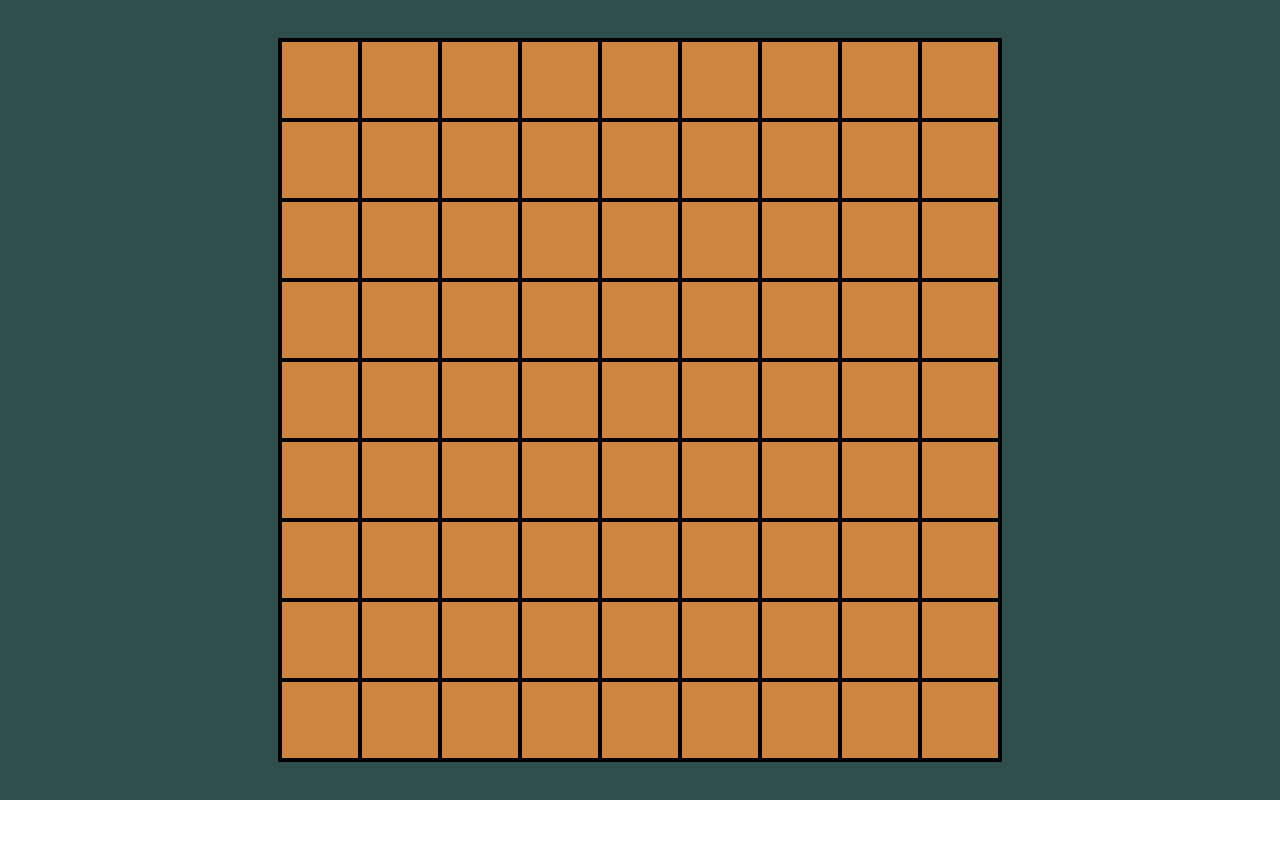
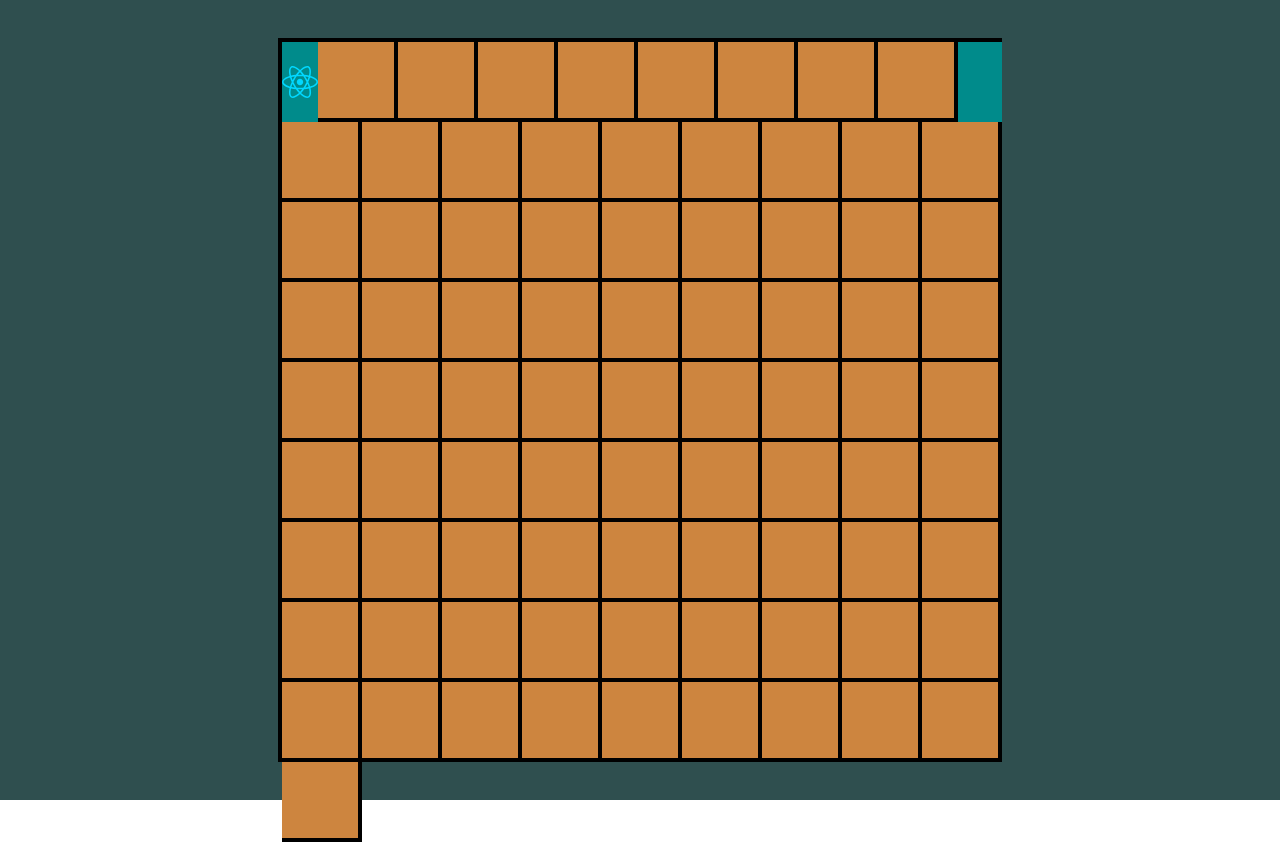
Before and after one commit to DaviHynh/Map-Visualization-Test, a React (Vite) app: page / in a window 1280 px wide. Before the commit the page ends 800 px from the top, so only its background shows below. Built offline with nearby package versions, Linux system fonts and the light colour scheme.

Commit message:
Updated logic

```diff
--- a/src/components/MapDisplay.jsx
+++ b/src/components/MapDisplay.jsx
@@ -1,30 +1,57 @@
 import '../App.css'
+import image from '../assets/react.svg'
 
-import { useState, useEffect } from 'react'
+import { useState, useEffect} from 'react'
 
 function MapDisplay() {
+
   const [grid, setGrid] = useState([]);
 
+
+  // Loads the initial grid.
   useEffect(() => {
-    // Generate 9 divs
-    const newDivs = [];
-    for (let i = 0; i < 81; i++) {
-      newDivs.push(<div key={i} className="child-div"></div>);
+    const newGrid = [];
+
+    for (let i = 0; i < 81; i++)
+    {
+      newGrid.push(<div></div>);
     }
-    setGrid(newDivs);
+
+    setGrid(newGrid);
   }, []);
 
 
+  // Listens for key press events.
+  useEffect(() => {
 
+    function somefunction (event)
+    {
+      if (event.key === 'w')
+      {
+        let lol = document.getElementById("main");
 
+        lol.translate(10, 10);
 
+        console.log('press w');
+      }
+    }
 
+    window.addEventListener('keydown', somefunction);
+
+    return () => {
+      window.removeEventListener('keydown', somefunction);
+    }
+  }, [])
 
   return (
     <>
     <div className='mainArea'>
+
+
+    <img id="main" src={image}/>
+
+
     {grid}
-
 
     </div>
     </>
```
